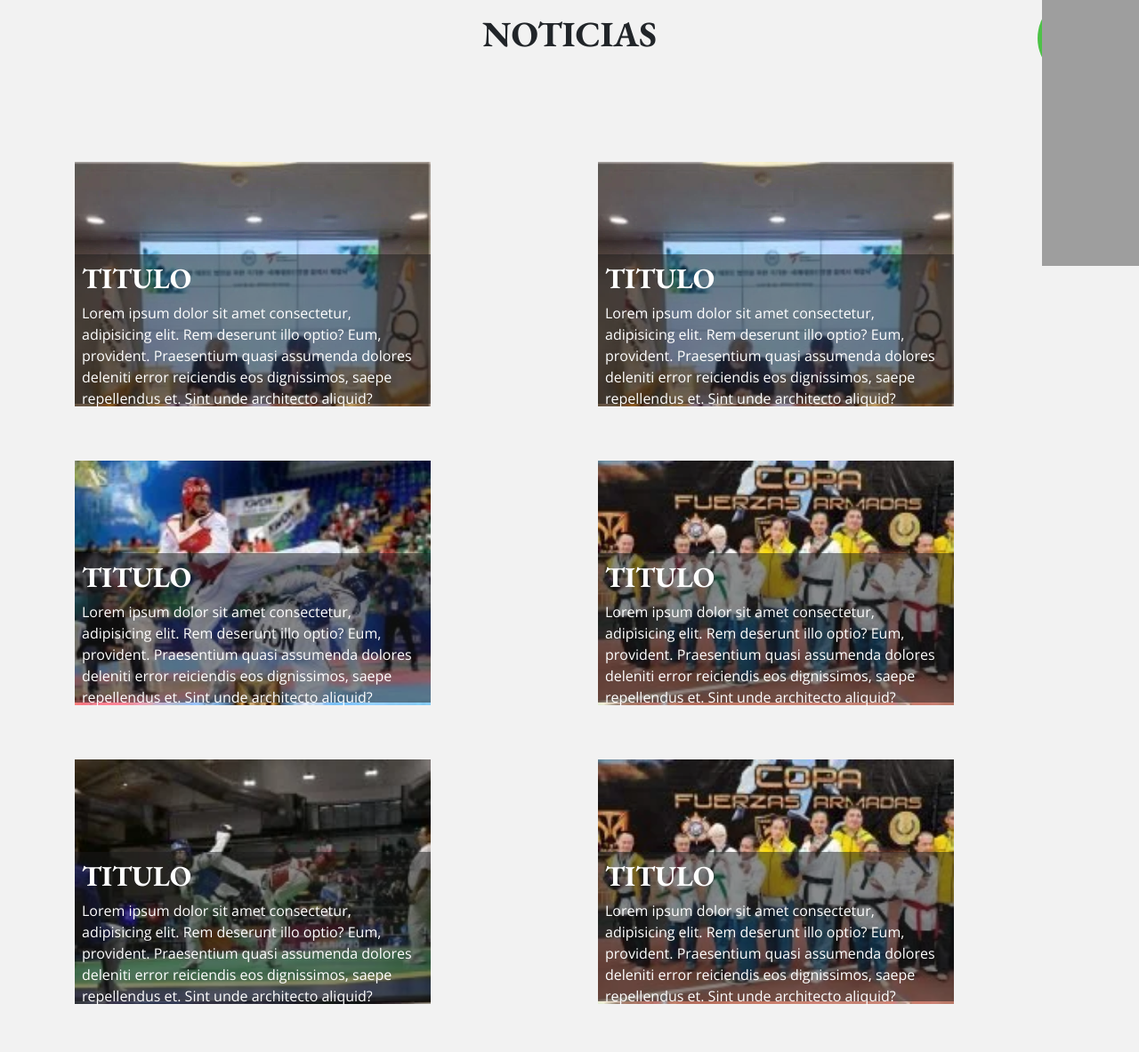
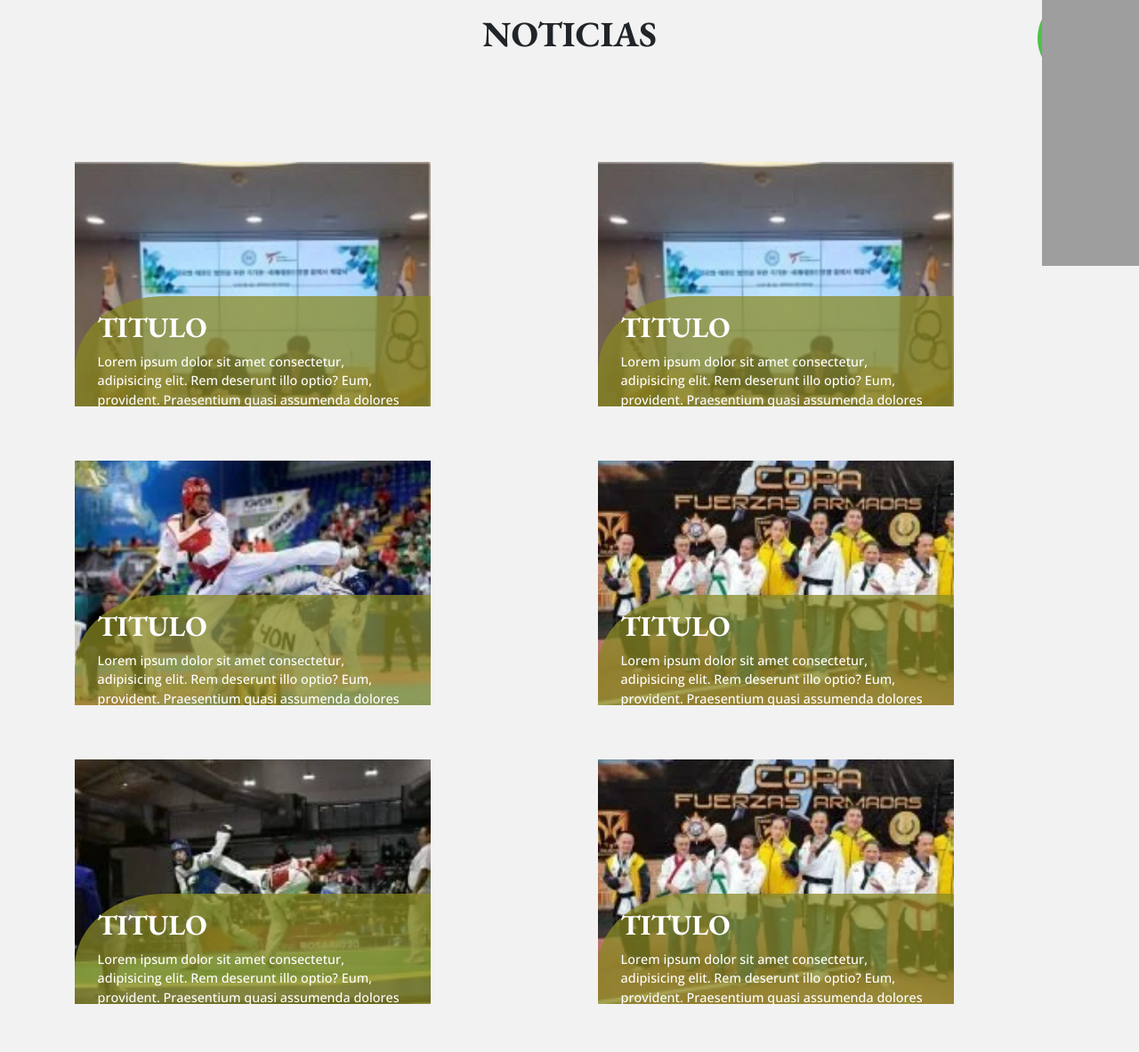
Before and after one commit to infosergio2020/Laplatatkd, a Flask app: page / in a window 1280 px wide. Shown: the part 694-1877 px from the top of the page at 89% size. Run offline with Flask 2, Linux system fonts and the light colour scheme; some libraries are stand-ins or nearby versions; grey boxes are pictures that could not be loaded.

Commit message:
cambios desde la rama sergio-review

```diff
--- a/static/scss/_index.scss
+++ b/static/scss/_index.scss
@@ -325,19 +325,42 @@ section{
 
 }
 
+.intro__container{
+  position: relative;
+  overflow: hidden;
+}
+
+
 .intro{
+  font-size: .9em;
+  font-weight: 500;
+  padding: 1rem 1.6rem;
+  height: 65%;
+  width: 25rem;
+  box-sizing: border-box;
+  position: absolute;
+  background: rgba(137,137,35,0.7411764706);
+  color: #fff;
+  bottom: 0;
+  left: 0px;
+  transition: .3s ease-in;
+  border-radius: 25% 0% 100% 0%/46% 100% 0% 54%;
+}
+@media (min-width:768px) {
+  .intro{
+    bottom: -20%;
+  }
 
-    padding: 0.5rem;
-    height: 50%;
-    width: 400px;
-    box-sizing: border-box;
-    position: absolute;
-    background: rgba(27,27,27,.5);
-    color: #fff;
-    bottom: 2rem;
-    transition: .5s;
+  .intro__container:hover{
+    .intro{
+      bottom: 0;
+    }
+  }
+}
 
-}
+
+
+
 .tamaño-col{
   width: 95%;
   height: 21rem;
--- a/templates/index.html
+++ b/templates/index.html
@@ -15,45 +15,57 @@
 
   <div class="row centrar-div-col" >
       <div class="col tamaño-col">
+        <div class="intro__container">
           <img src="/static/img/index/noticias/2.webp" width="400px" alt="">
           <div class="intro">
             <h2>Titulo</h2>
             <p>Lorem ipsum dolor sit amet consectetur, adipisicing elit. Rem deserunt illo optio? Eum, provident. Praesentium quasi assumenda dolores deleniti error reiciendis eos dignissimos, saepe repellendus et. Sint unde architecto aliquid?</p>
           </div>
         </div>
+      </div>
       <div class="col tamaño-col">
+        <div class="intro__container">
           <img src="/static/img/index/noticias/2.webp"  width="400px" alt="">
           <div class="intro">
             <h2>Titulo</h2>
             <p>Lorem ipsum dolor sit amet consectetur, adipisicing elit. Rem deserunt illo optio? Eum, provident. Praesentium quasi assumenda dolores deleniti error reiciendis eos dignissimos, saepe repellendus et. Sint unde architecto aliquid?</p>
           </div>
         </div>
+      </div>
       <div class="col tamaño-col">
+        <div class="intro__container">
           <img src="/static/img/index/noticias/3.webp" width="400px" alt="">
           <div class="intro">
             <h2>Titulo</h2>
             <p>Lorem ipsum dolor sit amet consectetur, adipisicing elit. Rem deserunt illo optio? Eum, provident. Praesentium quasi assumenda dolores deleniti error reiciendis eos dignissimos, saepe repellendus et. Sint unde architecto aliquid?</p>
           </div>
         </div>
+      </div>
       <div class="col tamaño-col">
+        <div class="intro__container">
           <img src="/static/img/index/noticias/4.webp" width="400px" alt="">
           <div class="intro">
             <h2>Titulo</h2>
             <p>Lorem ipsum dolor sit amet consectetur, adipisicing elit. Rem deserunt illo optio? Eum, provident. Praesentium quasi assumenda dolores deleniti error reiciendis eos dignissimos, saepe repellendus et. Sint unde architecto aliquid?</p>
           </div>
         </div>
+      </div>
       <div class="col tamaño-col">
+        <div class="intro__container">
           <img src="/static/img/index/noticias/5.webp"  width="400px" alt="">
           <div class="intro">
             <h2>Titulo</h2>
             <p>Lorem ipsum dolor sit amet consectetur, adipisicing elit. Rem deserunt illo optio? Eum, provident. Praesentium quasi assumenda dolores deleniti error reiciendis eos dignissimos, saepe repellendus et. Sint unde architecto aliquid?</p>
           </div>
         </div>
+      </div>
       <div class="col tamaño-col">
+        <div class="intro__container">
           <img src="/static/img/index/noticias/6.webp" width="400px" alt="">
           <div class="intro">
             <h2>Titulo</h2>
             <p>Lorem ipsum dolor sit amet consectetur, adipisicing elit. Rem deserunt illo optio? Eum, provident. Praesentium quasi assumenda dolores deleniti error reiciendis eos dignissimos, saepe repellendus et. Sint unde architecto aliquid?</p>
+          </div>
         </div>
       </div>
   </div>
```
Also changed, not shown: static/css/main.css, 1 other file. Lines whose indentation alone changed are shown as unchanged.
